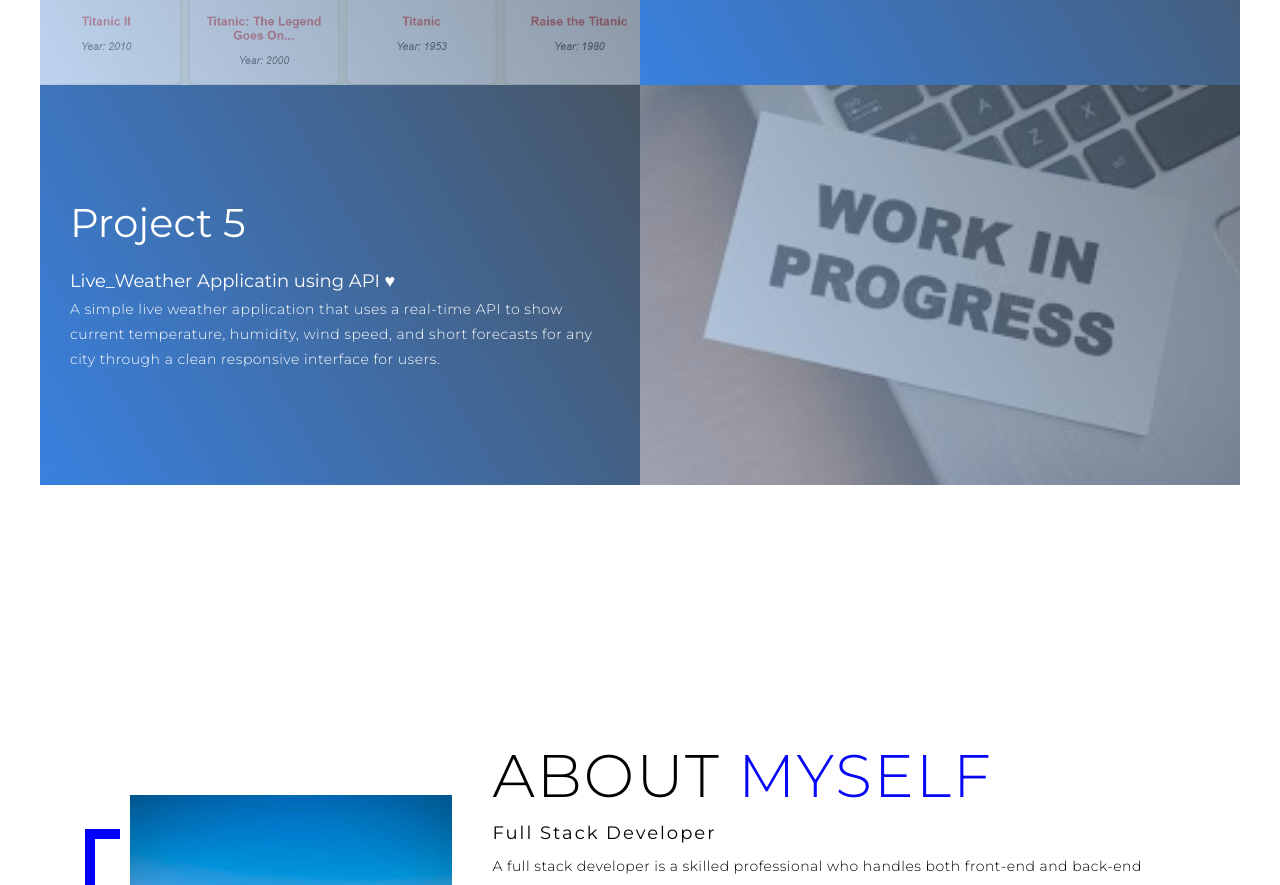
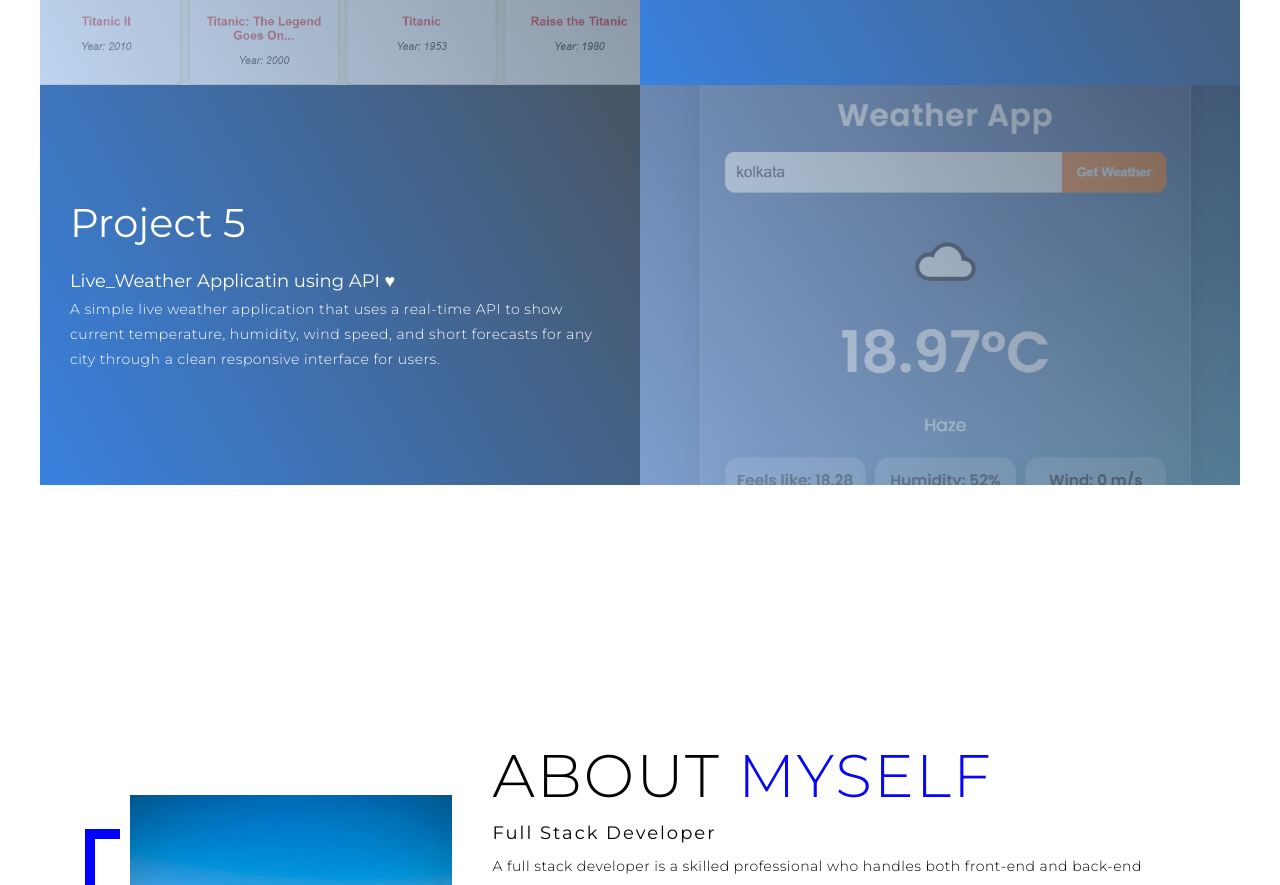
Before and after one commit to hello-im-bishal/Personal-Portfolio, a plain HTML site: page index.html in a window 1280 px wide. Shown: the part 3754-4639 px from the top of the page. Drawn offline with Linux system fonts and the light colour scheme; files whose address does not match are found by name.

Commit message:
i make changes

```diff
--- a/index.html
+++ b/index.html
@@ -156,7 +156,7 @@
             </p>
           </div>
           <div class="project-img">
-            <img src="workon.jpg" alt="img">
+            <img src="weather.jpeg" alt="img">
           </div>
 
         </div>
```
Also changed, not shown: weather.jpeg (added), workon.jpg (deleted).
